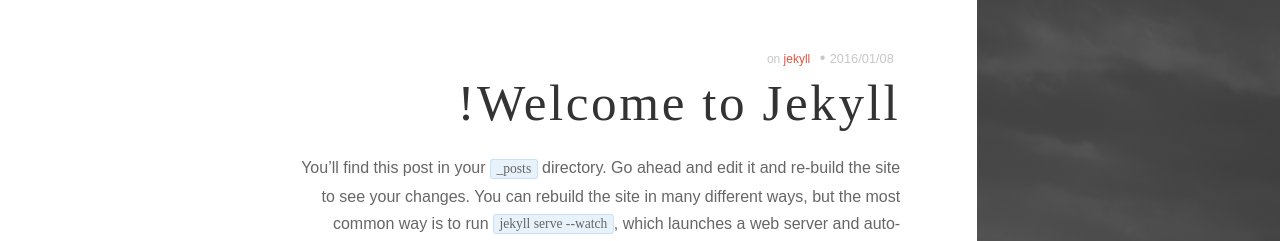
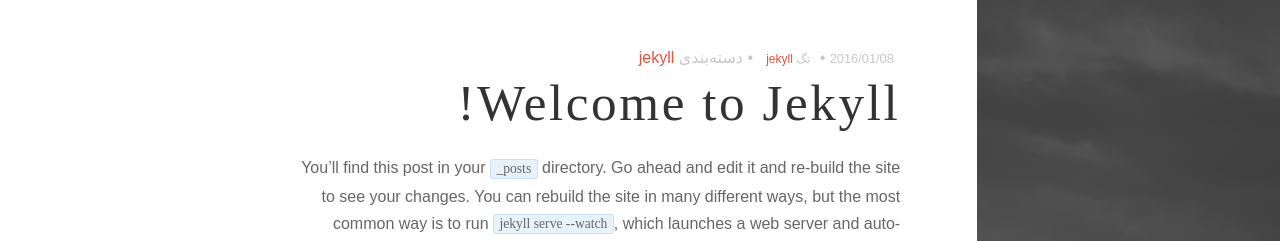
Before and after one commit to 2dvision/2dvision.github.io, a Jekyll site: the page built from _posts/2016-01-08-welcome-to-jekyll.markdown, in a window 1280 px wide. Shown: the top 241 px of the page. Built offline with Jekyll 4.4.1, drawn with Linux system fonts in a browser that asks for light colours; nearby versions of some CDN libraries; some web fonts are replaced.

Commit message:
Update post.html

```diff
--- a/_layouts/post.html
+++ b/_layouts/post.html
@@ -6,7 +6,10 @@
     <div class="post-meta">
       <time datetime="{{ page.date | date: "%Y/%m/%d" }}" class="post-meta__date date">{{ page.date | date: "%Y/%m/%d" }}</time>
       {% if page.tags.size > 0 %}
-      &#8226; <span class="post-meta__tags">on {% for tag in page.tags %}<a href="{{ site.baseurl }}/tags/#{{ tag }}">{{ tag }}</a> {% endfor %}</span>
+      &#8226; <span class="post-meta__tags">تگ {% for tag in page.tags %}<a href="{{ site.baseurl }}/tags/#{{ tag }}">{{ tag }}</a> {% endfor %}</span>
+      {% endif %}
+      {% if page.categories.size > 0 %}
+      &#8226; <span class="post-meta__categories">دسته‌بندی {% for categorie in page.categories %}<a href="{{ site.baseurl }}/categories/#{{categorie }}">{{ categorie }}</a> {% endfor %}</span>
       {% endif %}
     </div>
     <h1 class="post-title">{{ page.title }}</h1>
```
